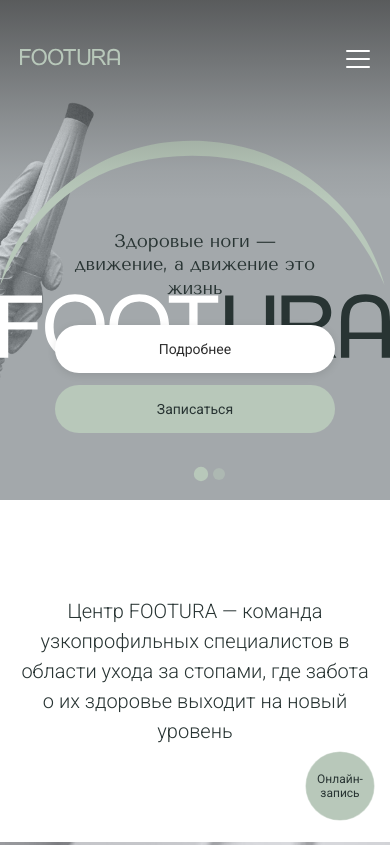
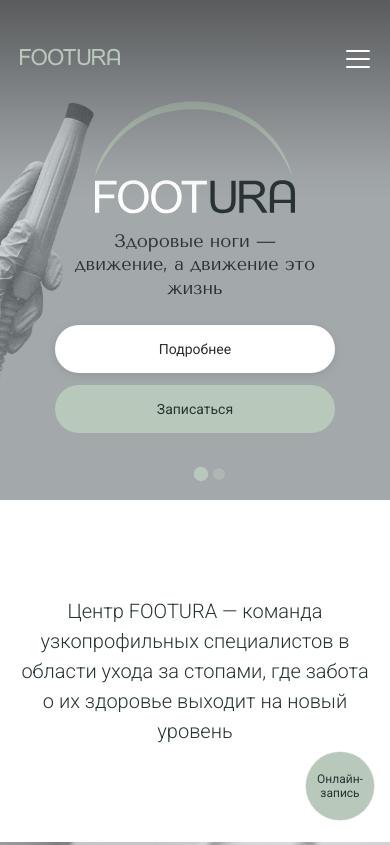
Before and after one commit to ArtemisZeep/Footora, a Next.js app: page / in a window 390 px wide. Shown: the top 845 px of the page. Built offline with nearby package versions, Linux system fonts and the light colour scheme.

Commit message:
Fix Hero logo images overflowing: set container position relative and constrain nested next/image fill within .logo blocks

```diff
--- a/src/styles/Hero.module.css
+++ b/src/styles/Hero.module.css
@@ -46,10 +46,19 @@
 }
 
 .logo {
+  position: relative;
     margin-top: 40px;
     margin-bottom: 20px;
   width: 838px;
   height: 316px;
+}
+/* Ensure nested next/image with fill stays within logo box */
+.logo :global(img),
+.logo2 :global(img) {
+  position: absolute;
+  inset: 0;
+  width: 100%;
+  height: 100%;
 }
 
 .title {
@@ -171,10 +180,15 @@
 
 
   .logo {
+    position: relative;
     margin-top: 40px;
     margin-bottom: 20px;
     width: 400px;
     height: 151px;
+  }
+
+  .logo2 {
+    position: relative;
   }
 
 
@@ -223,6 +237,7 @@
   }
 
   .logo {
+    position: relative;
     margin-top: 100px;
     margin-bottom: 20px;
     width: 240px;
@@ -230,6 +245,7 @@
   }
 
   .logo2 {
+    position: relative;
     width: 240px;
     height: 91px;
   }
@@ -282,6 +298,7 @@
 
 
   .logo {
+    position: relative;
     margin-top: 100px;
     margin-bottom: 15px;
     width: 200px;
@@ -289,6 +306,7 @@
   }
 
   .logo2 {
+    position: relative;
     width: 200px;
     height: 76px;
   }
```
